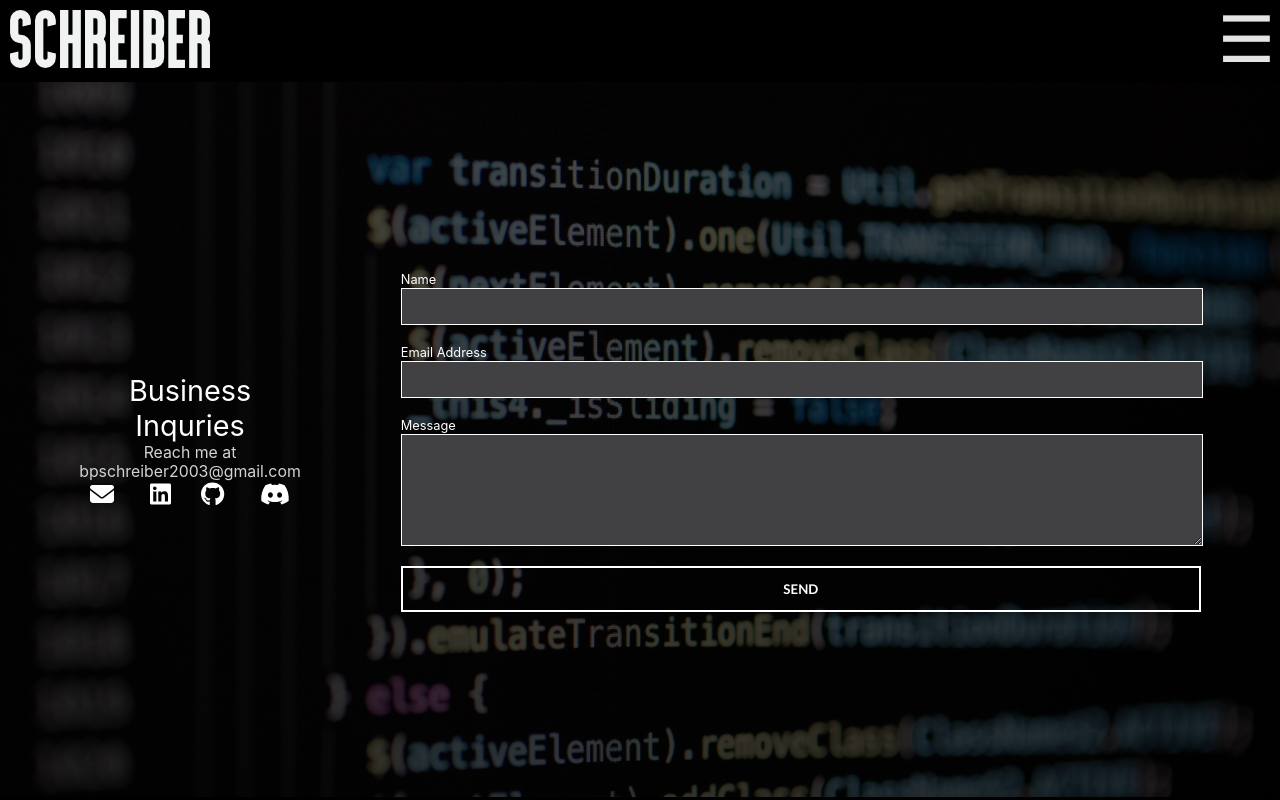
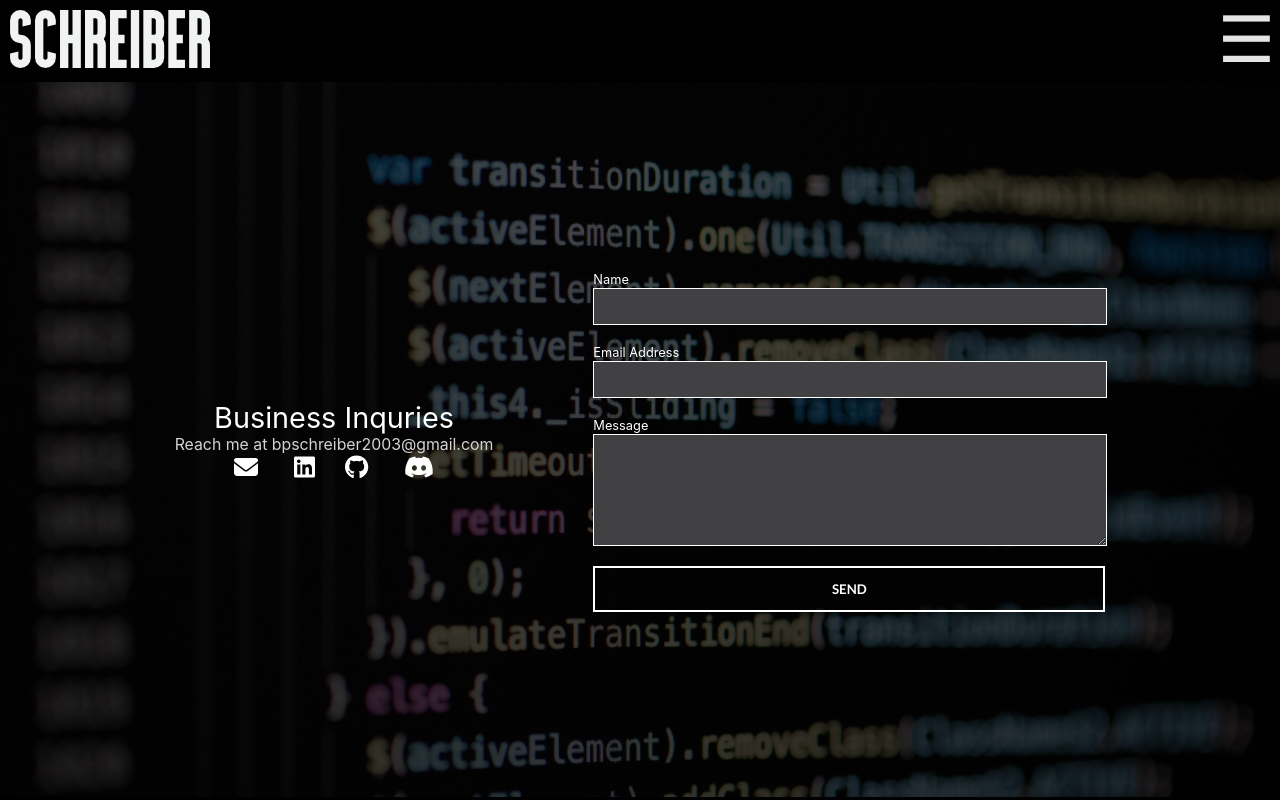
Before and after one commit to bens-schreiber/portfolio-2022, a React (Create React App) app: page /contact in a window 1280 px wide. Built offline with nearby package versions, Linux system fonts and the light colour scheme.

Commit message:
css changes

```diff
--- a/src/pages/contact/contact-page.css
+++ b/src/pages/contact/contact-page.css
@@ -38,6 +38,7 @@
 .contact-form-control{
     padding: 10px 0;
     width: 100%;
+    color: white;
     border: 1px solid white;
     background-color: var(--light-gray-color);
 }
@@ -59,7 +60,7 @@
 @media (max-height: 100vw) {
     .contact {
         display: grid;
-        grid-template-columns: min-content 800px;
+        grid-template-columns: max-content 40vw;
         place-content: center;
         gap: 100px;
         padding: 0 100px;
--- a/src/top-nav-bar/top-nav-bar.css
+++ b/src/top-nav-bar/top-nav-bar.css
@@ -19,7 +19,7 @@
     display: flex;
     width: 100%;
     justify-content: space-between;
-    background-color: rgba(0,0,0,0.8)
+    background-color: rgba(0,0,0,0.9)
 }
 
 #tnb-dropdown-toggle {
```
